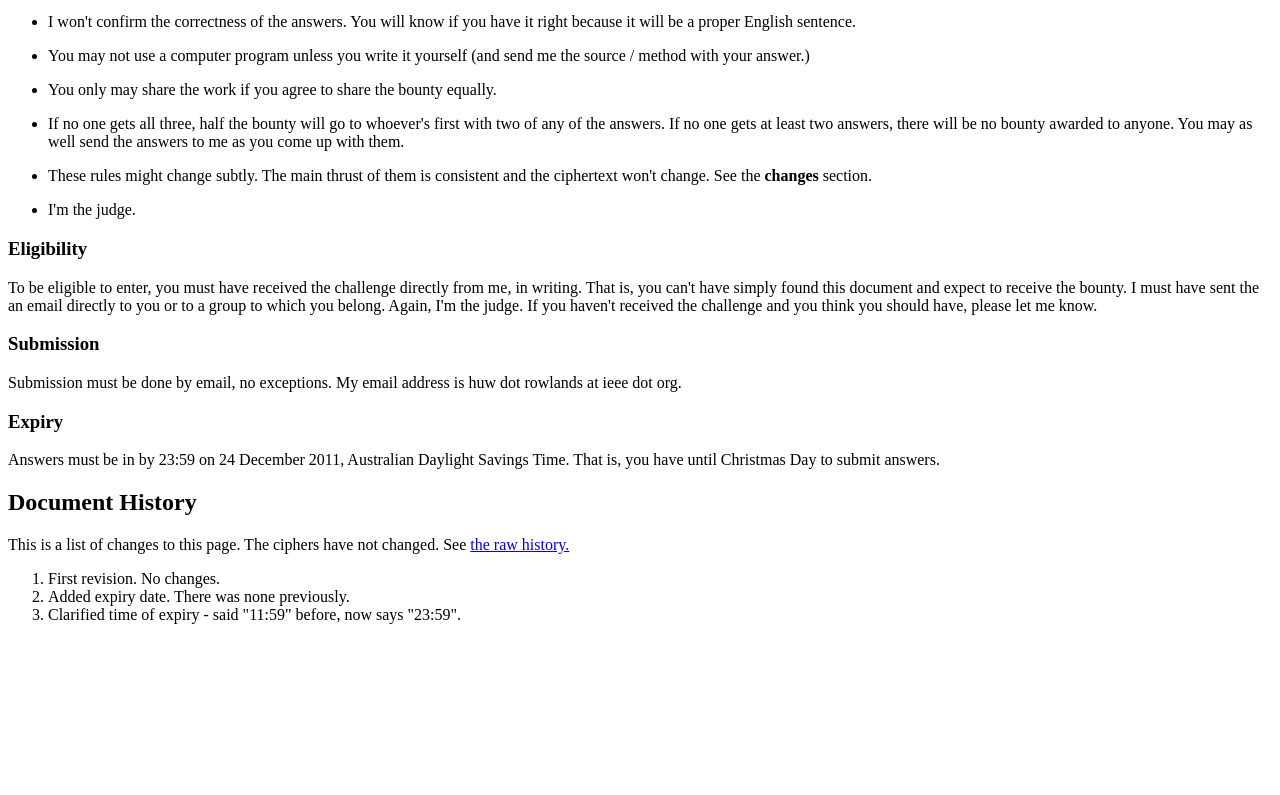
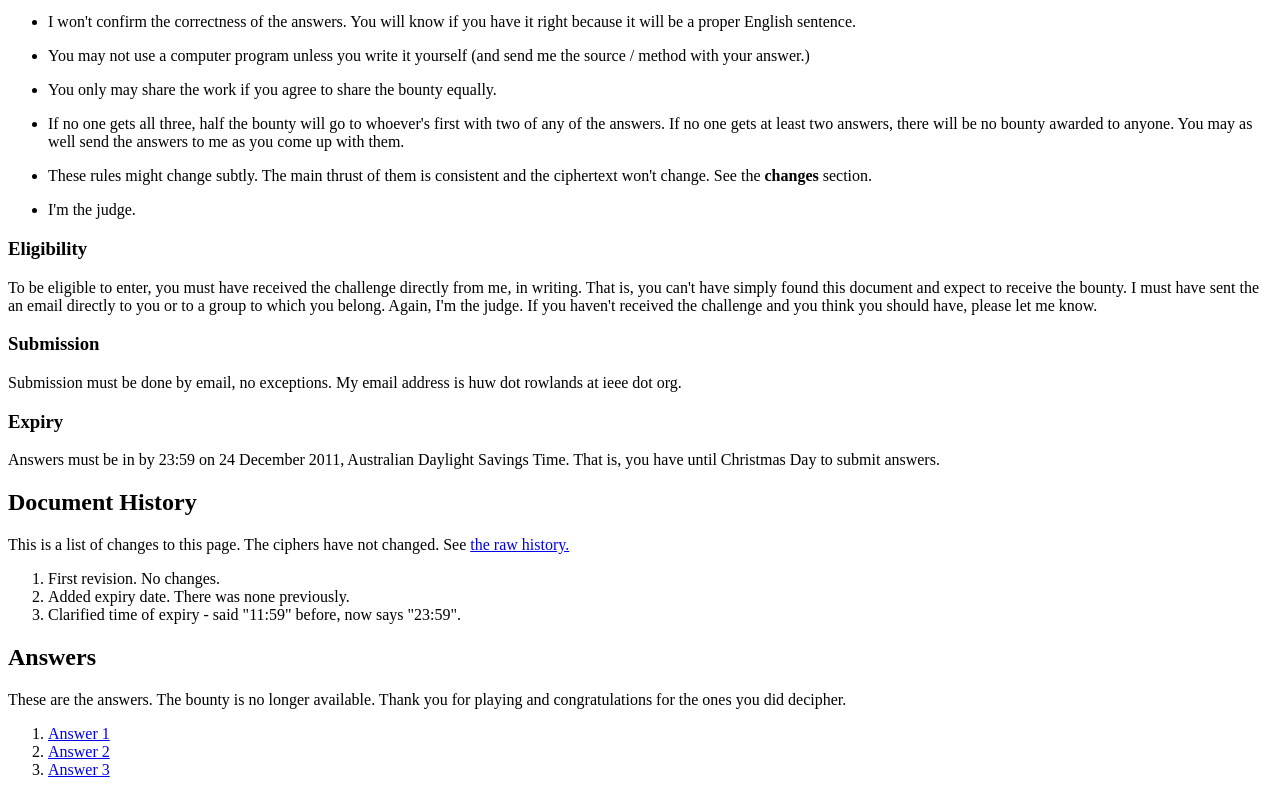
Before and after one commit to huwr/huwr.github.io, a plain HTML site: page challenge/index.html in a window 1280 px wide. Shown: the part 573-1368 px from the top of the page. Before the commit the page ends 1213 px from the top, so only its background shows below. Drawn offline with Linux system fonts and the light colour scheme.

Commit message:
answers in index

```diff
--- a/challenge/index.html
+++ b/challenge/index.html
@@ -53,3 +53,12 @@
 <li>Added expiry date.  There was none previously.</li>
 <li>Clarified time of expiry - said "11:59" before, now says "23:59".</li>
 </ol>
+<h2>Answers</h2>
+
+<p>These are the answers. The bounty is no longer available. Thank you for playing and congratulations for the ones you did decipher.</p>
+
+<ol>
+<li><a href="./answer_1.html">Answer 1</a></li>
+<li><a href="./answer_2.html">Answer 2</a></li>
+<li><a href="./answer_3.html">Answer 3</a></li>
+</ol>
```
